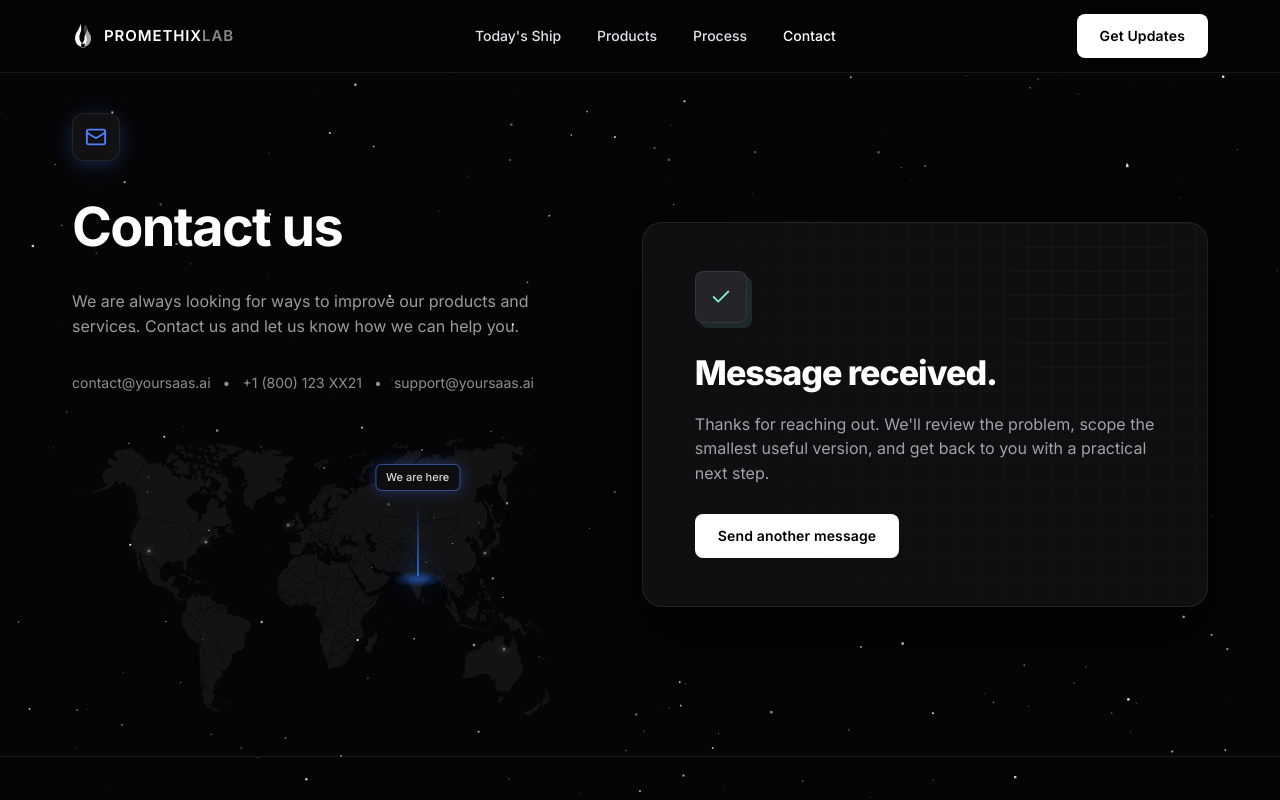
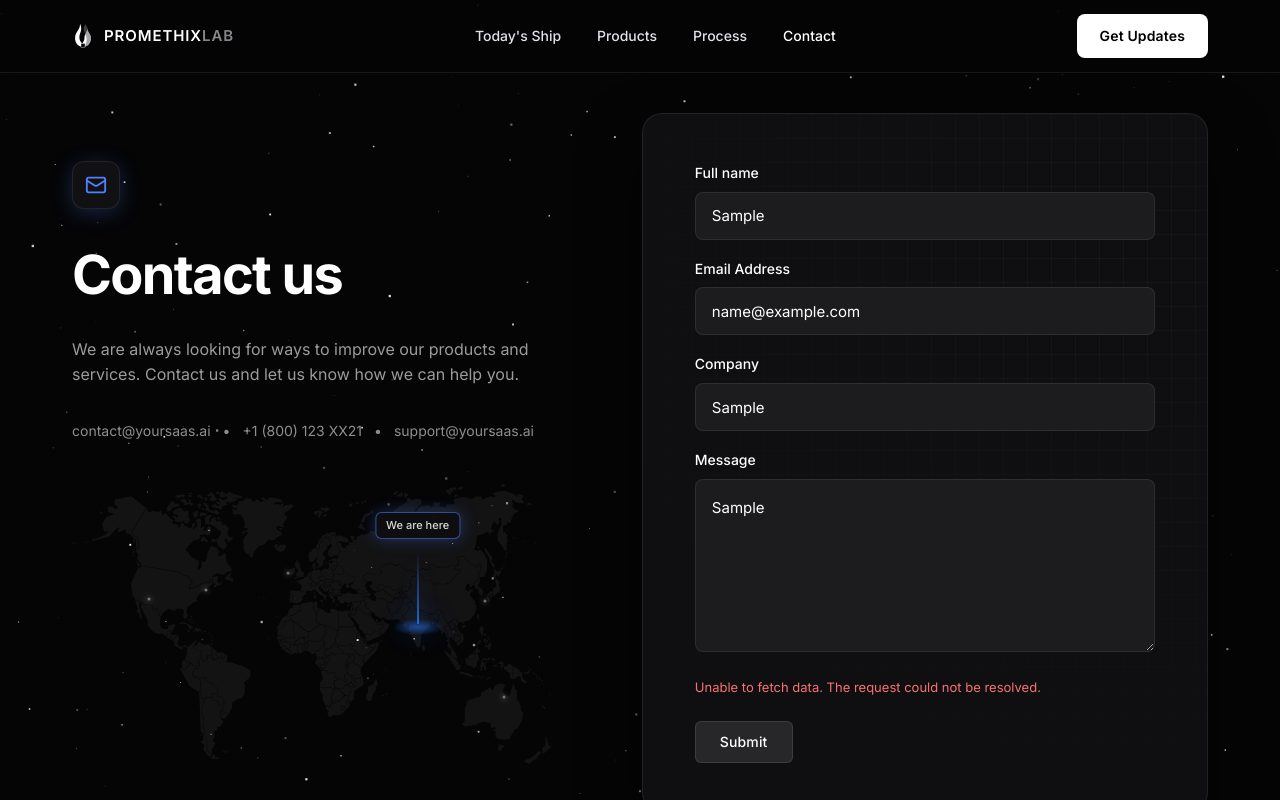
Before and after one commit to Promethix-Lab/promethix-lab, a Next.js app: page /contact in a window 1280 px wide. Both pictures are taken after typing "Sample", "name@example.com", "Sample", "Sample" into the empty fields and a click on the button "Submit". Shown: the top 800 px of the page. Built offline with nearby package versions, Linux system fonts and the light colour scheme; no server answers.

Commit message:
feat: added resend for contact mail

```diff
--- /dev/null
+++ b/app/actions/contact.ts
@@ -0,0 +1,98 @@
+"use server";
+
+import { Resend } from "resend";
+
+export async function sendContactEmail(data: {
+  fullName: string;
+  email: string;
+  company?: string;
+  message: string;
+}) {
+  const apiKey = process.env.RESEND_API_KEY;
+
+  // Fallback mode for local development if Resend API key is not configured
+  if (!apiKey) {
+    console.warn("--- [DEVELOPMENT MODE] RESEND_API_KEY is not set ---");
+    console.log("Contact Submission details:");
+    console.log(`- From Name: ${data.fullName}`);
+    console.log(`- From Email: ${data.email}`);
+    console.log(`- Company: ${data.company || "N/A"}`);
+    console.log(`- Message:\n${data.message}`);
+    console.log("-----------------------------------------------------");
+
+    // Return success to simulate successful submission locally
+    return { success: true };
+  }
+
+  try {
+    const resend = new Resend(apiKey);
+
+    // 1. Send notification email to the admin team
+    const adminEmailPromise = resend.emails.send({
+      from: "Promethix Lab Contact <contact@promethixlab.com>",
+      to: ["contact@promethixlab.com"],
+      subject: `New Message from ${data.fullName}`,
+      html: `
+        <div style="font-family: sans-serif; max-width: 600px; margin: 0 auto; padding: 20px; border: 1px solid #eaeaea; border-radius: 5px;">
+          <h2 style="color: #111; border-bottom: 1px solid #eaeaea; padding-bottom: 10px;">New Contact Message</h2>
+          <p><strong>Name:</strong> ${data.fullName}</p>
+          <p><strong>Email:</strong> <a href="mailto:${data.email}">${data.email}</a></p>
+          <p><strong>Company:</strong> ${data.company || "N/A"}</p>
+          <hr style="border: none; border-top: 1px solid #eaeaea; margin: 20px 0;" />
+          <p><strong>Message:</strong></p>
+          <p style="white-space: pre-wrap; line-height: 1.6; color: #333;">${data.message}</p>
+        </div>
+      `
+    });
+
+    // 2. Send confirmation email directly to the user
+    // Note: If you are using Resend's free tier sandbox (onboarding@resend.dev),
+    // you can only send emails to your verified account email address.
+    const userConfirmationPromise = resend.emails.send({
+      from: "Promethix Lab <hello@promethixlab.com>",
+      to: [data.email],
+      subject: "We received your message! - Promethix Lab",
+      html: `
+        <div style="font-family: sans-serif; max-width: 600px; margin: 0 auto; padding: 25px; background-color: #0b0b0c; color: #fff; border: 1px solid #27272a; border-radius: 12px;">
+          <h2 style="color: #fff; font-size: 22px; font-weight: 800; border-bottom: 1px solid #27272a; padding-bottom: 12px; margin-top: 0;">Hi ${data.fullName},</h2>
+          <p style="line-height: 1.6; color: #a1a1aa; font-size: 14px;">
+            Thank you for reaching out to Promethix Lab. We have received your message regarding:
+          </p>
+          <blockquote style="border-left: 3px solid #635bff; padding-left: 15px; margin: 20px 0; color: #d4d4d8; font-style: italic; font-size: 14px;">
+            "${data.message}"
+          </blockquote>
+          <p style="line-height: 1.6; color: #a1a1aa; font-size: 14px;">
+            Our team will review your message and get back to you with a practical next step within the next **24 hours**.
+          </p>
+          <p style="line-height: 1.6; color: #a1a1aa; font-size: 14px; margin-bottom: 0;">
+            Best,<br />
+            <strong>Promethix Lab Team</strong>
+          </p>
+        </div>
+      `
+    });
+
+    // Wait for both emails to be sent concurrently
+    const [adminResult, userResult] = await Promise.all([
+      adminEmailPromise,
+      userConfirmationPromise
+    ]);
+
+    if (adminResult.error) {
+      console.error("Resend Admin Email Error:", adminResult.error);
+      return { success: false, error: adminResult.error.message || "Failed to send email." };
+    }
+
+    if (userResult.error) {
+      // We log the error but don't fail the submission in case the user entered a non-sandbox email
+      // on the free tier of Resend.
+      console.warn("Resend User Confirmation Warning:", userResult.error);
+    }
+
+    return { success: true };
+  } catch (error) {
+    const err = error as Error;
+    console.error("Resend contact email error:", err);
+    return { success: false, error: err.message || "Connection error. Please try again." };
+  }
+}
--- a/components/contact/contact-form.tsx
+++ b/components/contact/contact-form.tsx
@@ -6,12 +6,37 @@ import { CheckIcon } from "lucide-react";
 
 import { Button } from "@/components/ui/button";
 
+import { sendContactEmail } from "@/app/actions/contact";
+
 export function ContactForm() {
   const [submitted, setSubmitted] = useState(false);
+  const [isLoading, setIsLoading] = useState(false);
+  const [errorMsg, setErrorMsg] = useState<string | null>(null);
 
-  const handleSubmit = (event: FormEvent<HTMLFormElement>) => {
+  const handleSubmit = async (event: FormEvent<HTMLFormElement>) => {
     event.preventDefault();
-    setSubmitted(true);
+    setIsLoading(true);
+    setErrorMsg(null);
+
+    const formData = new FormData(event.currentTarget);
+    const fullName = formData.get("fullName") as string;
+    const email = formData.get("email") as string;
+    const company = (formData.get("company") as string) || undefined;
+    const message = formData.get("message") as string;
+
+    const result = await sendContactEmail({
+      fullName,
+      email,
+      company,
+      message,
+    });
+
+    setIsLoading(false);
+    if (result.success) {
+      setSubmitted(true);
+    } else {
+      setErrorMsg(result.error || "Something went wrong. Please try again.");
+    }
   };
 
   if (submitted) {
@@ -42,6 +67,7 @@ export function ContactForm() {
           name="fullName"
           type="text"
           placeholder="Manu Arora"
+          disabled={isLoading}
           required
         />
       </div>
@@ -52,6 +78,7 @@ export function ContactForm() {
           name="email"
           type="email"
           placeholder="support@aceternity.com"
+          disabled={isLoading}
           required
         />
       </div>
@@ -62,6 +89,7 @@ export function ContactForm() {
           name="company"
           type="text"
           placeholder="Aceternity Labs LLC"
+          disabled={isLoading}
         />
       </div>
       <div className="contact-field">
@@ -71,10 +99,21 @@ export function ContactForm() {
           name="message"
           placeholder="Type your message here"
           rows={6}
+          disabled={isLoading}
           required
         />
       </div>
-      <Button type="submit">Submit</Button>
+      {errorMsg && (
+        <p
+          className="contact-error-msg"
+          style={{ color: "#f87171", fontSize: "13px", marginBottom: "16px" }}
+        >
+          {errorMsg}
+        </p>
+      )}
+      <Button type="submit" disabled={isLoading}>
+        {isLoading ? "Submitting..." : "Submit"}
+      </Button>
     </form>
   );
 }
```
Also changed, not shown: 2 other files (tests, documents, lock files or other folders).
